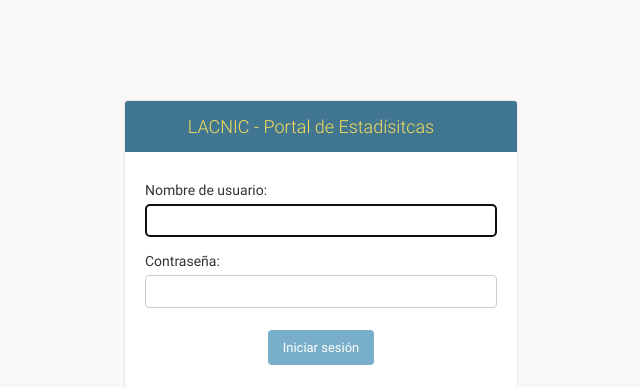
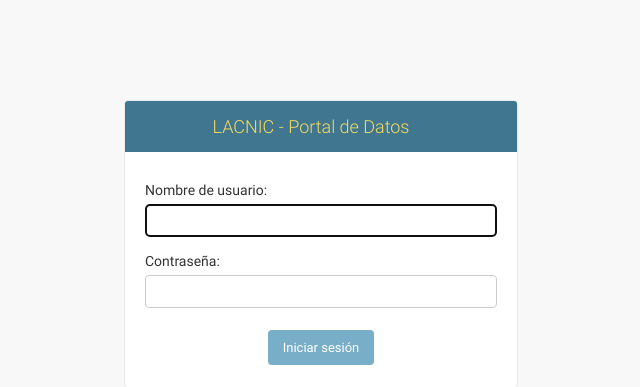
Before and after one commit to LACNIC/internal-stats-portal, a Django app: a page that uses templates/admin/base_site.html in a window 1280 px wide. Shown: the top 387 px of the page, without its empty margins (319-959 px from the left). Run offline with Django 3.2, Linux system fonts and the light colour scheme.

Commit message:
changed name to "Portal de Datos"

```diff
--- a/templates/admin/base_site.html
+++ b/templates/admin/base_site.html
@@ -1,10 +1,10 @@
 {% extends "admin/base.html" %}
 {% load i18n %}
 
-{% block title %}{{ title }} | {% trans 'Portal de Estadísitcas' %}{% endblock %}
+{% block title %}{{ title }} | {% trans 'Portal de Datos' %}{% endblock %}
 
 {% block branding %}
-    <h1>{% trans 'LACNIC - Portal de Estadísitcas' %}</h1>
+    <h1>{% trans 'LACNIC - Portal de Datos' %}</h1>
 {% endblock %}
 
 {% block nav-global %}{% endblock %}
```
